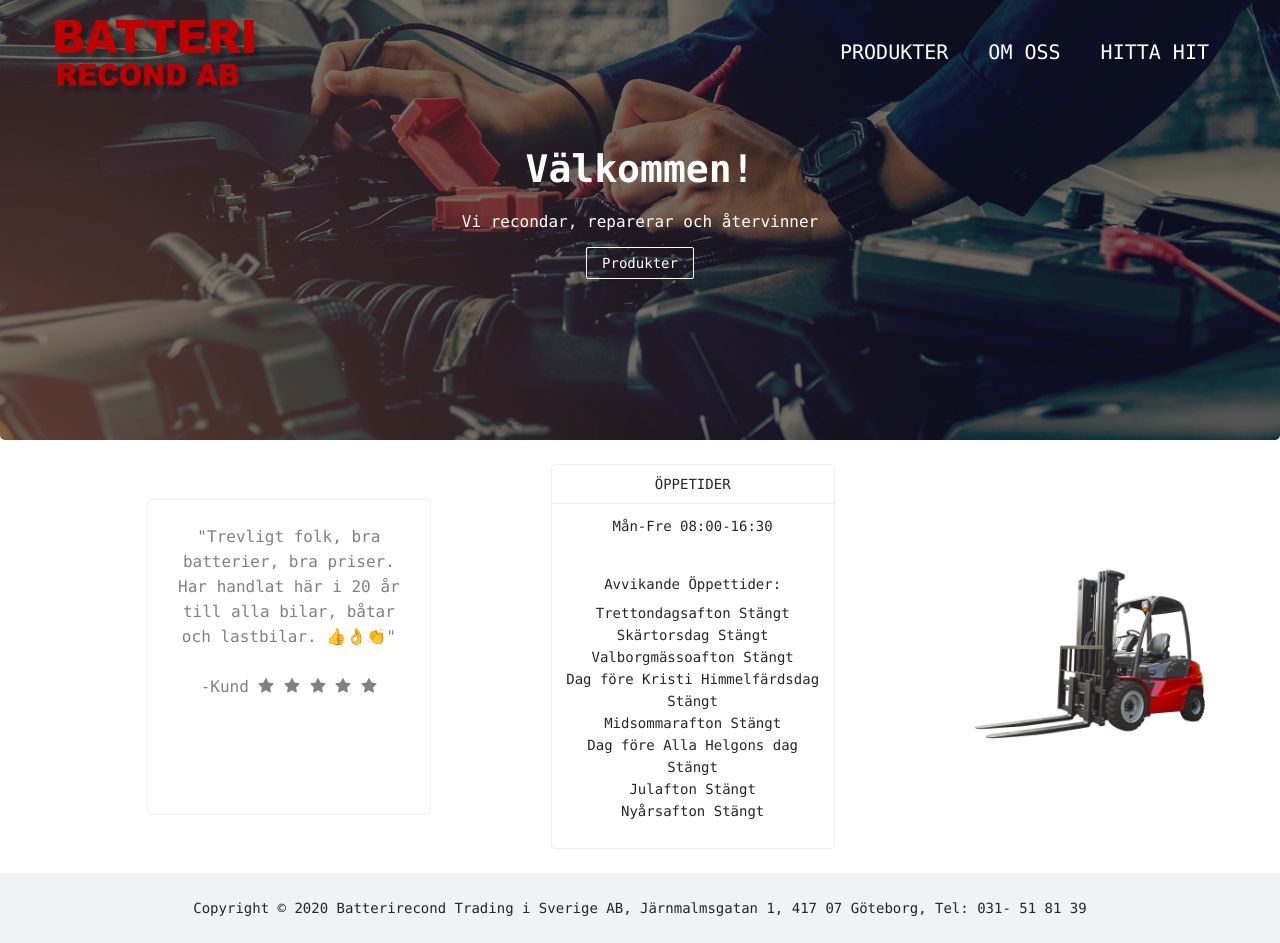
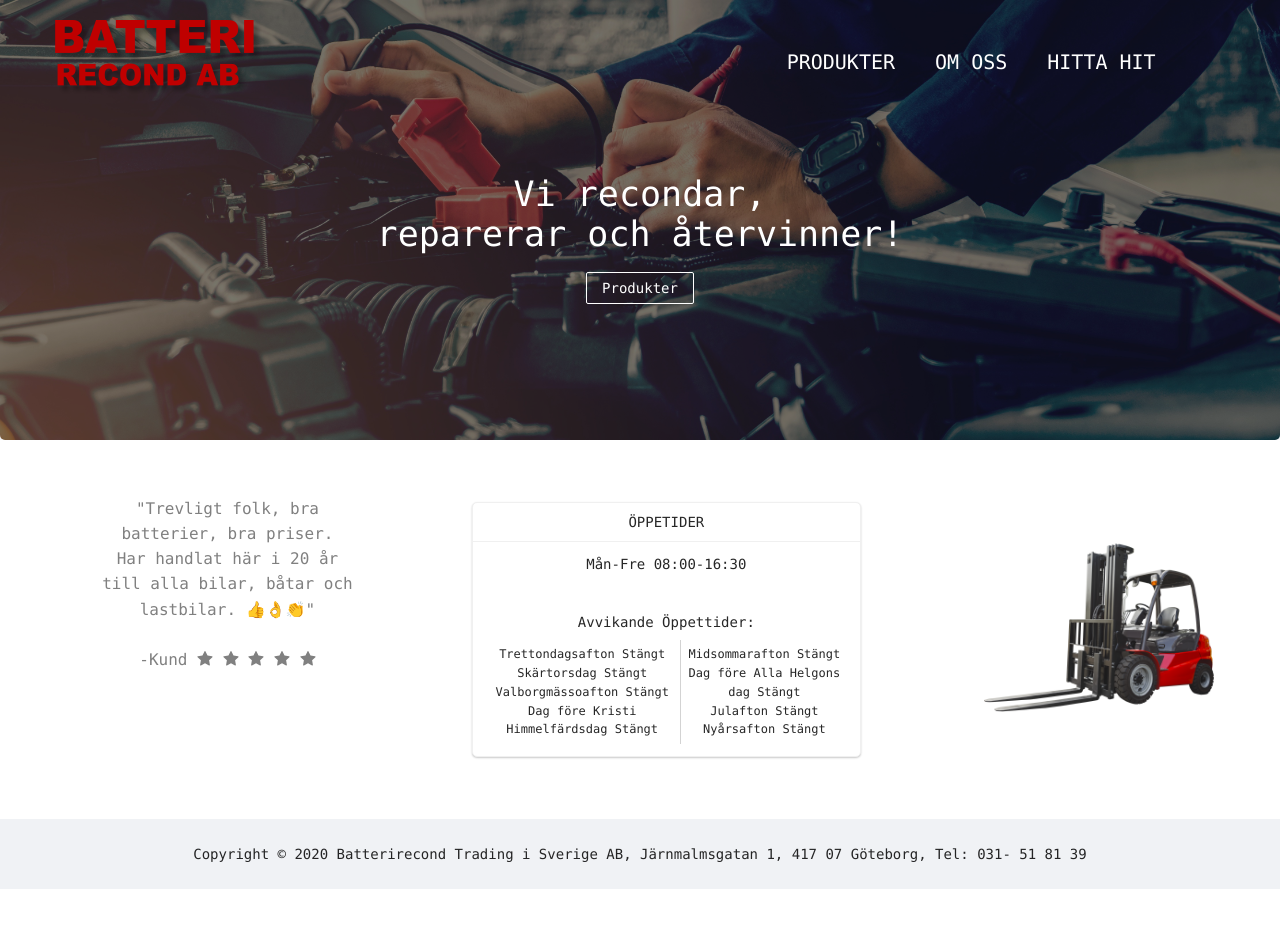
Before and after one commit to BatteriRecond/frontend, a React (Create React App) app: page / in a window 1280 px wide. After the commit the page ends 889 px from the top, so only its background shows below. Built offline with nearby package versions, Linux system fonts and the light colour scheme.

Commit message:
css optimize

```diff
--- a/src/App.css
+++ b/src/App.css
@@ -24,3 +24,15 @@
   padding : 0;
   border-radius: 0 0 5px 5px;
 }
+
+h1.ant-typography, .ant-typography h1 {
+  color: white;
+  font:inherit;
+  font-size:35px;
+}
+
+.ant-typography {
+  text-align: center;
+  color: white;
+  padding-top: 1em;
+}
--- a/src/App.js
+++ b/src/App.js
@@ -12,11 +12,8 @@ function App() {
     <Layout className="layout">
       <Header>
         <MainNav/>
-        <Typography style={{textAlign:'center', color: 'white', paddingTop: '2em'}}>
-          <Title style={{ color: 'white'}}>Välkommen!</Title>
-          <Paragraph style={{color: 'white'}}>
-            Vi recondar, reparerar och återvinner
-          </Paragraph>
+        <Typography>
+          <Title>Vi recondar, <br/>reparerar och återvinner!</Title>
           <Button ghost>Produkter</Button>
         </Typography>
       </Header>
--- a/src/components/mainNav.js
+++ b/src/components/mainNav.js
@@ -25,8 +25,8 @@ export default function MainNav (props){
           <Col xs={{ span:18 }} sm={{span:18}} md={{span:11, offset:1}} lg={{span:11, offset:1}}>
             <img src={Logo} className='logo' alt="Smiley face"/>
           </Col>
-          <Col xs={{ span:0}} sm={{span:0}} md={{ span:9, offset:3}} lg={{span:9, offset:3}}>
-            <Menu style={{ padding: '2em 3em 2em 1em', border: 'none', color:'white', background:'none', fontSize:'20px' }}  mode="horizontal" >
+          <Col xs={{ span:0}} sm={{span:0}} md={{ span:10, offset:2}} lg={{span:10, offset:2}}>
+            <Menu className='horizontalMenu' mode="horizontal" >
                 <Menu.Item key="1">PRODUKTER</Menu.Item>
                 <Menu.Item key="2">OM OSS</Menu.Item>
                 <Menu.Item key="3">HITTA HIT</Menu.Item>
@@ -43,10 +43,10 @@ export default function MainNav (props){
               footerStyle={{textAlign:'center', background: '#f0f2f5', }}
               footer={
                 <div>
-                  Copyright © 2020    Batterirecond Trading i Sverige AB, Järnmalmsgatan 1,  417 07 Göteborg, Tel:  031- 51 81 39
+                  Batterirecond <br/> Järnmalmsgatan 1 <br/>  417 07 Göteborg <br/>Tel:  031- 51 81 39
                 </div>
               }>
-              <Menu style={{ border: 'none', background:'none', fontSize:'20px', paddingTop:'1em' }} mode="vertical">
+              <Menu className='verticalMenu' mode="vertical">
                     <Menu.Item key="1">PRODUKTER</Menu.Item>
                     <Menu.Item key="2">OM OSS</Menu.Item>
                     <Menu.Item key="3">HITTA HIT</Menu.Item>
--- a/src/css/mainNav.css
+++ b/src/css/mainNav.css
@@ -4,3 +4,32 @@
   margin : auto;
   padding : 1em 0;
   }
+
+.horizontalMenu {
+  padding: 2em 3em 2em 1em;
+  border: none;
+  color: white;
+  background: none;
+  font-size: 20px;
+}
+
+.verticalMenu {
+  border: none;
+  background: none;
+  font-size: 20px;
+  padding-top: 1em;
+}
+
+.ant-menu-horizontal:not(.ant-menu-dark) >.ant-menu-item{
+  padding: 0.5em 1em;
+}
+
+.ant-menu-horizontal:not(.ant-menu-dark) >.ant-menu-item:hover{
+  color: firebrick;
+  border-bottom: 2px solid firebrick;
+}
+
+.ant-menu-horizontal:not(.ant-menu-dark) > .ant-menu-item-selected {
+  color: firebrick;
+  border-bottom: 2px solid firebrick;
+}
--- /dev/null
+++ b/src/css/mainPage.css
@@ -0,0 +1,5 @@
+
+table td  {
+  padding: 5px;
+  font-size: 12px;
+}
--- a/src/pages/main.js
+++ b/src/pages/main.js
@@ -3,9 +3,9 @@ import { Row, Col, Card } from 'antd';
 import ForkLift from "../images/redForklift.jpeg";
 import { Carousel } from 'antd';
 import { StarFilled } from '@ant-design/icons';
+import '../css/mainPage.css';
 
 const contentStyle = {
-  height: '250px',
   color: 'grey',
   textAlign: 'center',
   fontSize: '16px',
@@ -16,10 +16,8 @@ export default class Main extends React.Component {
   render(){
     return(
       <Row gutter={{ xs: 8, sm: 16, md: 24, lg: 32 }} justify="space-around" align="middle">
-        <Col xs={{order:2, span: 12}} sm={{ order:2, span: 12}} md={{ order:1, offset:2, span: 6}} lg={{ order:1, span: 6, offset:2}}>
-
-          <Card style={{borderRadius: '5px'}}>
-            <Carousel autoplay>
+        <Col xs={{order:2, span: 12}} sm={{ order:2, span: 12}} md={{ order:1, offset:1, span: 6}} lg={{ order:1, span: 6, offset:1}} style={{padding:'2em'}}>
+            <Carousel autoplay >
               <div>
                   <p style={contentStyle}>
                     "Jag fick tips och goda råd i allmänhet av den trevliga personalen kring allt med laddning och underhåll.<br/>
@@ -38,23 +36,42 @@ export default class Main extends React.Component {
                   </p>
               </div>
             </Carousel>
-         </Card>
         </Col>
-        <Col xs={{order:1, span: 24}} sm={{ order:1, span: 24}} md={{ order:2, offset:1, span: 6}} lg={{ order:2, span: 6, offset:1}}>
-          <Card size="small" title="ÖPPETIDER" style={{overflow: 'hidden', textAlign:'center', borderRadius: '5px'}}>
+        <Col xs={{order:1, span: 24}} sm={{ order:1, span: 24}} md={{ order:2, offset:1, span: 8}} lg={{ order:2, span: 8, offset:1}}>
+          <Card size="small" title="ÖPPETIDER" style={{  overflow: 'hidden', textAlign:'center', borderRadius: '5px', boxShadow: '0 1px 2px #c9c9c9'}}>
               <p>Mån-Fre 08:00-16:30</p>
               <br/>
               <h4>Avvikande Öppettider:</h4>
-              <p>
-                Trettondagsafton	Stängt <br/>
-                Skärtorsdag	Stängt <br/>
-                Valborgmässoafton	Stängt <br/>
-                Dag före Kristi Himmelfärdsdag	Stängt <br/>
-                Midsommarafton	Stängt <br/>
-                Dag före Alla Helgons dag	Stängt <br/>
-                Julafton	Stängt <br/>
-                Nyårsafton	Stängt
-              </p>
+              <table>
+                <td style={{borderRight: '1px solid lightgrey'}}>
+                  <tr>
+                    Trettondagsafton	Stängt
+                  </tr>
+                  <tr>
+                    Skärtorsdag	Stängt
+                  </tr>
+                  <tr>
+                    Valborgmässoafton	Stängt
+                  </tr>
+                  <tr>
+                    Dag före Kristi Himmelfärdsdag	Stängt
+                  </tr>
+                </td>
+                <td>
+                  <tr>
+                    Midsommarafton	Stängt
+                  </tr>
+                  <tr>
+                    Dag före Alla Helgons dag	Stängt
+                  </tr>
+                  <tr>
+                    Julafton	Stängt
+                  </tr>
+                  <tr>
+                    Nyårsafton	Stängt
+                  </tr>
+                </td>
+              </table>
           </Card>
         </Col>
         <Col xs={{order:3, span: 12}} sm={{ order:3, span: 12}} md={{ order:3, offset:1, span: 6}} lg={{ order:3, span: 6, offset:1}}>
```
